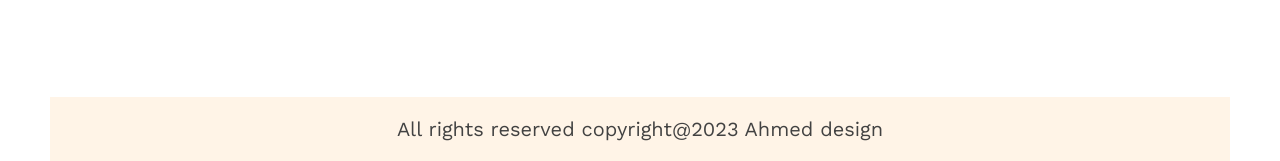
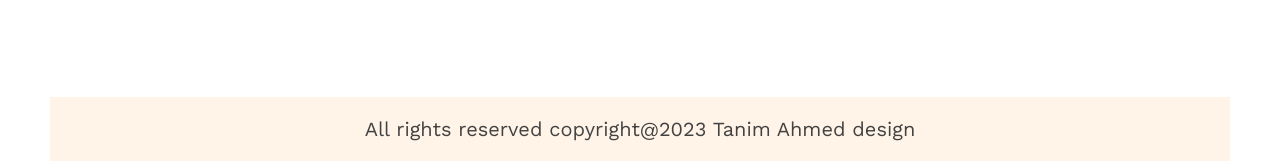
Before and after one commit to tanimahmed264/g3-architect, a plain HTML site: page index.html in a window 1280 px wide. Shown: the part 4540-4701 px from the top of the page. Drawn offline with nearby package versions, Linux system fonts and the light colour scheme.

Commit message:
updated footer credit

```diff
--- a/index.html
+++ b/index.html
@@ -265,7 +265,7 @@
     <footer class="section-separator">
         <div class="container">
             <div class="footer-content">
-                <p class="footer-heading">All rights reserved copyright@2023 Ahmed design</h5>
+                <p class="footer-heading">All rights reserved copyright@2023 Tanim Ahmed design</h5>
             </div>
         </div>
     </footer>
```
